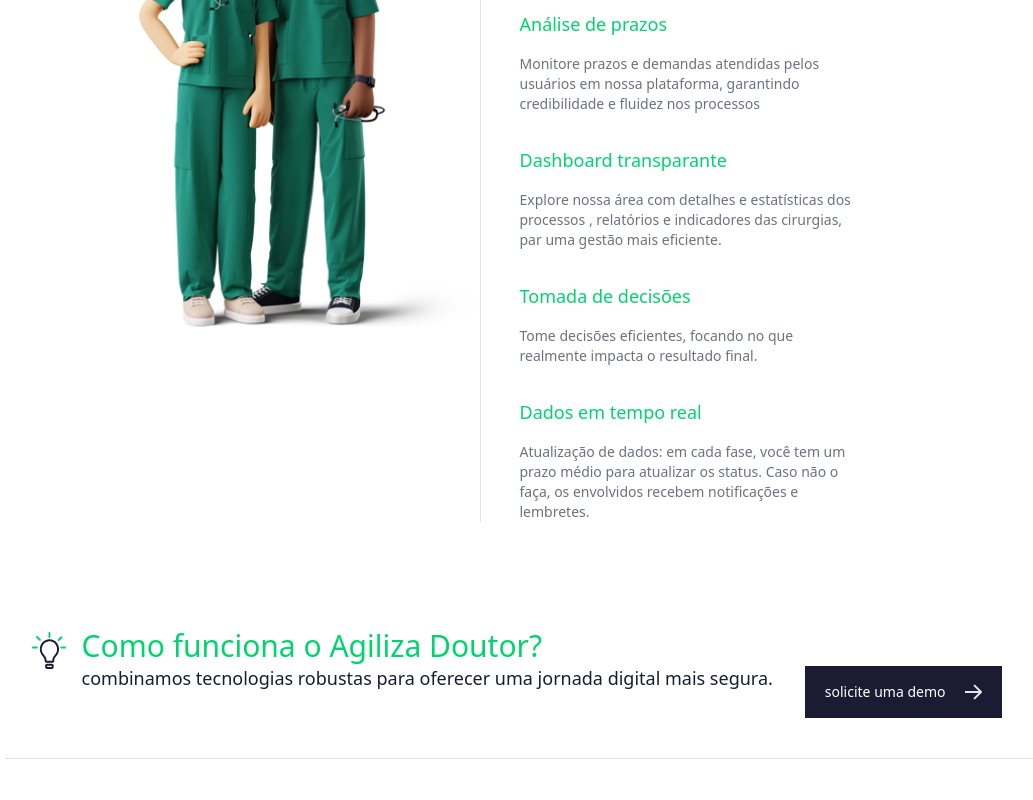
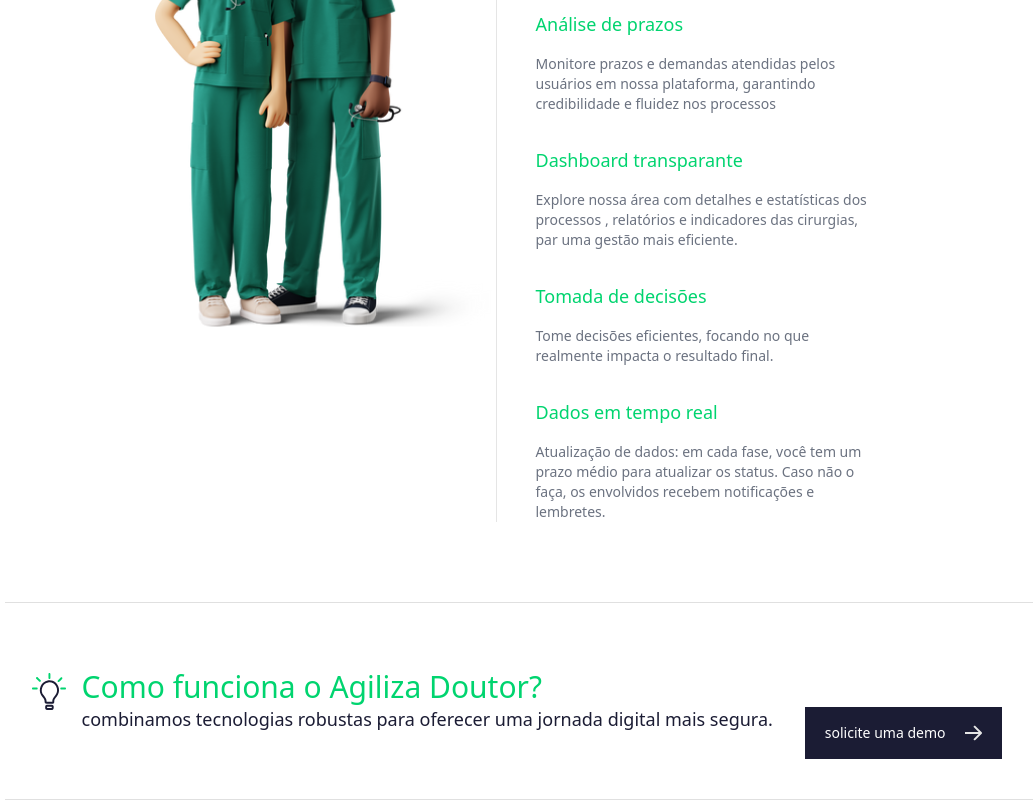
Before and after one commit to Paulo-Moncaio/agiliza-doutor-lp, a Next.js app: page / in a window 1280 px wide. Shown: the part 2407-3207 px from the top of the page, without its empty margins (11-1044 px from the left). Before the commit the page ends 3166 px from the top, so only its background shows below. Built offline with nearby package versions, Linux system fonts and the light colour scheme.

Commit message:
adding divisor

```diff
--- a/src/components/Journey.tsx
+++ b/src/components/Journey.tsx
@@ -26,7 +26,8 @@
 
 export default function Journey() {
   return (
-    <section className="max-w-5xl flex flex-col md:flex-row gap-y-8 px-4 mb-10 pt-10 items-center justify-center">
+    <section className="px-4">
+      <div className="max-w-5xl flex flex-col md:flex-row gap-y-8  mb-20 pt-10 items-center justify-center">
         <Image
           src={doctorsImage}
           alt={''}
@@ -46,6 +47,8 @@
             ))}
           </div>
         </aside>
+      </div>
+      <div className="h-[1px] w-full bg-[#E0E0E0]" />
     </section>
   )
 }
```
Lines whose indentation alone changed are shown as unchanged.
